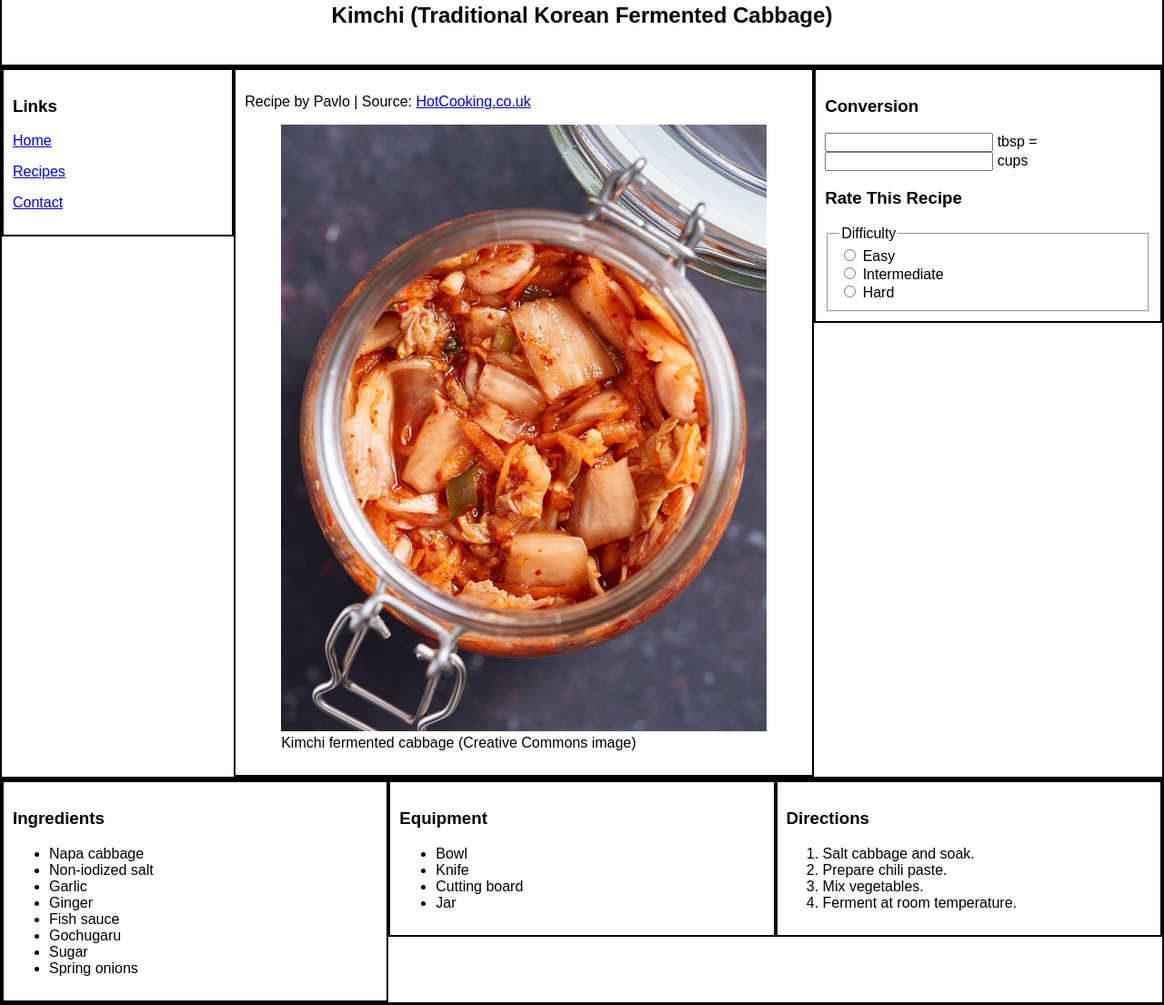
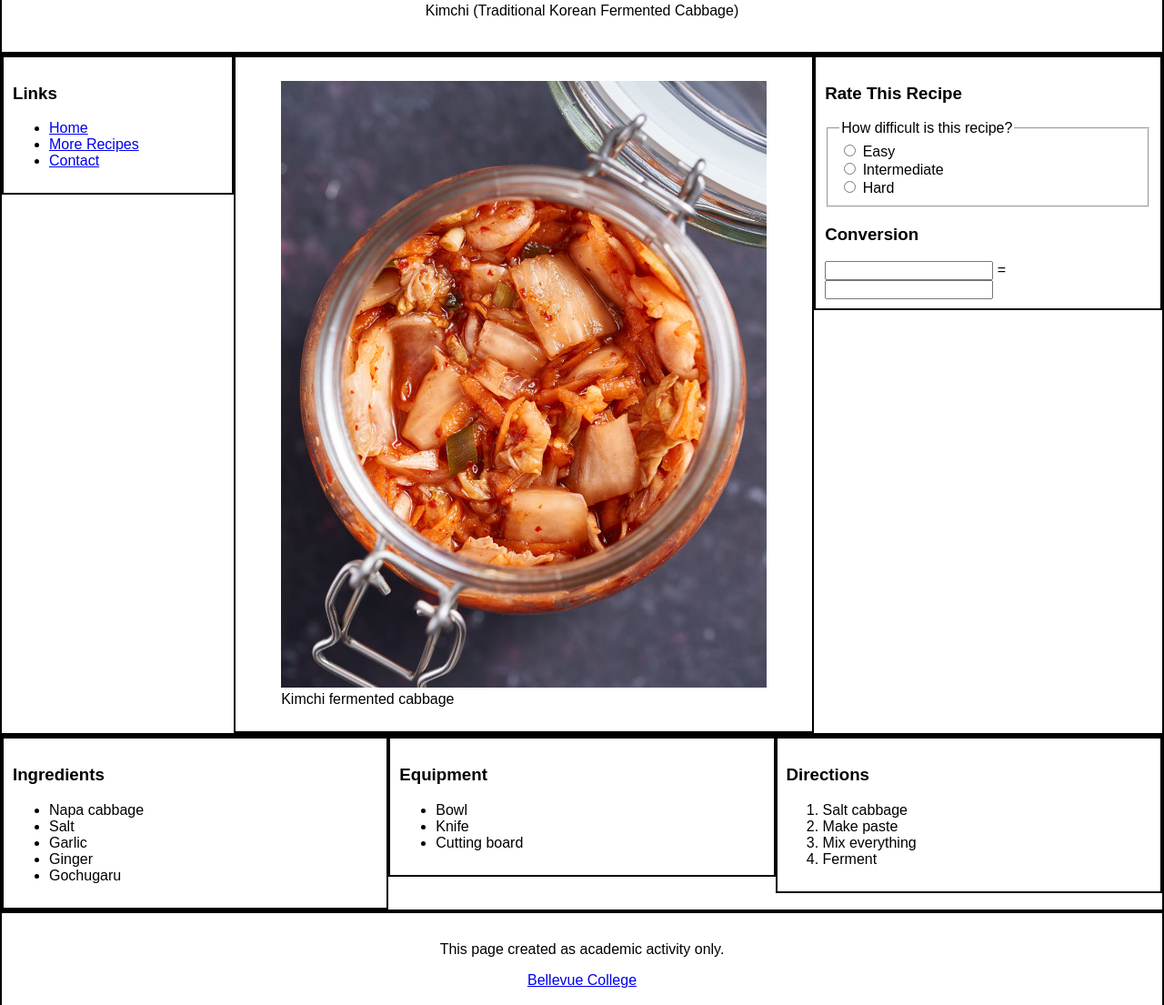
Before and after one commit to PavloKodzhebash/CodingAssignment5, a plain HTML site: page index.html in a window 1280 px wide. Shown: the part 99-1204 px from the top of the page at 91% size. Drawn offline with Linux system fonts and the light colour scheme.

Commit message:
Refactor index.html for improved structure and content
Updated the HTML structure and content for the kimchi recipe page, including changes to the header, links, and ingredients sections.

```diff
--- a/index.html
+++ b/index.html
@@ -2,7 +2,6 @@
 <html lang="en">
 <head>
   <meta charset="utf-8">
-  <meta name="author" content="Pavlo">
   <title>Pavlo's Kimchi Recipe</title>
   <link rel="stylesheet" href="css/style.css">
 </head>
@@ -12,7 +11,7 @@
   <!-- HEADER -->
   <div id="header">
     <h1>Pavlo's Kimchi Recipe</h1>
-    <h2>Kimchi (Traditional Korean Fermented Cabbage)</h2>
+    <p>Kimchi (Traditional Korean Fermented Cabbage)</p>
   </div>
 
   <!-- ROW 2 -->
@@ -20,36 +19,32 @@
 
     <div id="links">
       <h3>Links</h3>
-      <p><a href="#">Home</a></p>
-      <p><a href="#">Recipes</a></p>
-      <p><a href="#">Contact</a></p>
+      <ul>
+        <li><a href="#">Home</a></li>
+        <li><a href="#">More Recipes</a></li>
+        <li><a href="#">Contact</a></li>
+      </ul>
     </div>
 
     <div id="main">
-      <p>
-        Recipe by <span class="author">Pavlo</span> |
-        Source:
-        <a href="https://hotcooking.co.uk/recipes/kimchi/">HotCooking.co.uk</a>
-      </p>
-
       <figure>
         <img src="images/kimchi.jpg" alt="Kimchi dish" width="100%">
-        <figcaption>Kimchi fermented cabbage (Creative Commons image)</figcaption>
+        <figcaption>Kimchi fermented cabbage</figcaption>
       </figure>
     </div>
 
     <div id="tools">
-      <h3>Conversion</h3>
-      <input type="text" id="tblspn"> tbsp =
-      <input type="text" id="cups"> cups
-
       <h3 class="rate">Rate This Recipe</h3>
       <fieldset>
-        <legend>Difficulty</legend>
+        <legend>How difficult is this recipe?</legend>
         <input type="radio" name="difficulty"> Easy<br>
         <input type="radio" name="difficulty"> Intermediate<br>
         <input type="radio" name="difficulty"> Hard
       </fieldset>
+
+      <h3>Conversion</h3>
+      <input type="text"> =
+      <input type="text">
     </div>
 
   </div>
@@ -61,13 +56,10 @@
       <h3>Ingredients</h3>
       <ul>
         <li>Napa cabbage</li>
-        <li>Non-iodized salt</li>
+        <li>Salt</li>
         <li>Garlic</li>
         <li>Ginger</li>
-        <li>Fish sauce</li>
         <li>Gochugaru</li>
-        <li>Sugar</li>
-        <li>Spring onions</li>
       </ul>
     </div>
 
@@ -77,17 +69,16 @@
         <li>Bowl</li>
         <li>Knife</li>
         <li>Cutting board</li>
-        <li>Jar</li>
       </ul>
     </div>
 
     <div id="directions">
       <h3>Directions</h3>
       <ol>
-        <li>Salt cabbage and soak.</li>
-        <li>Prepare chili paste.</li>
-        <li>Mix vegetables.</li>
-        <li>Ferment at room temperature.</li>
+        <li>Salt cabbage</li>
+        <li>Make paste</li>
+        <li>Mix everything</li>
+        <li>Ferment</li>
       </ol>
     </div>
 
```
